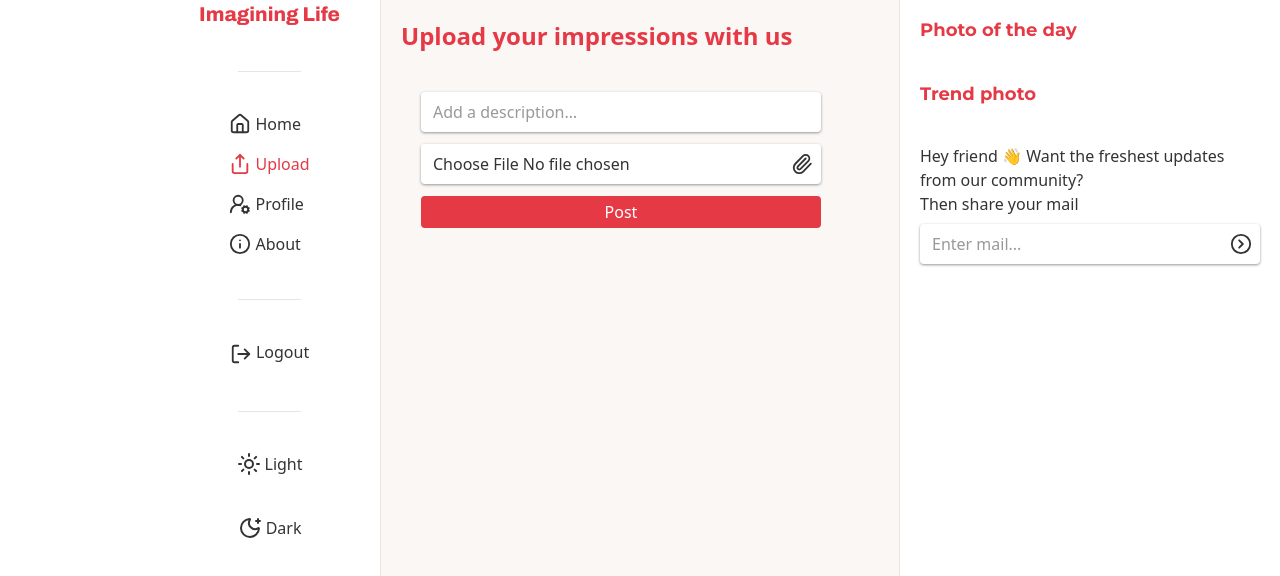
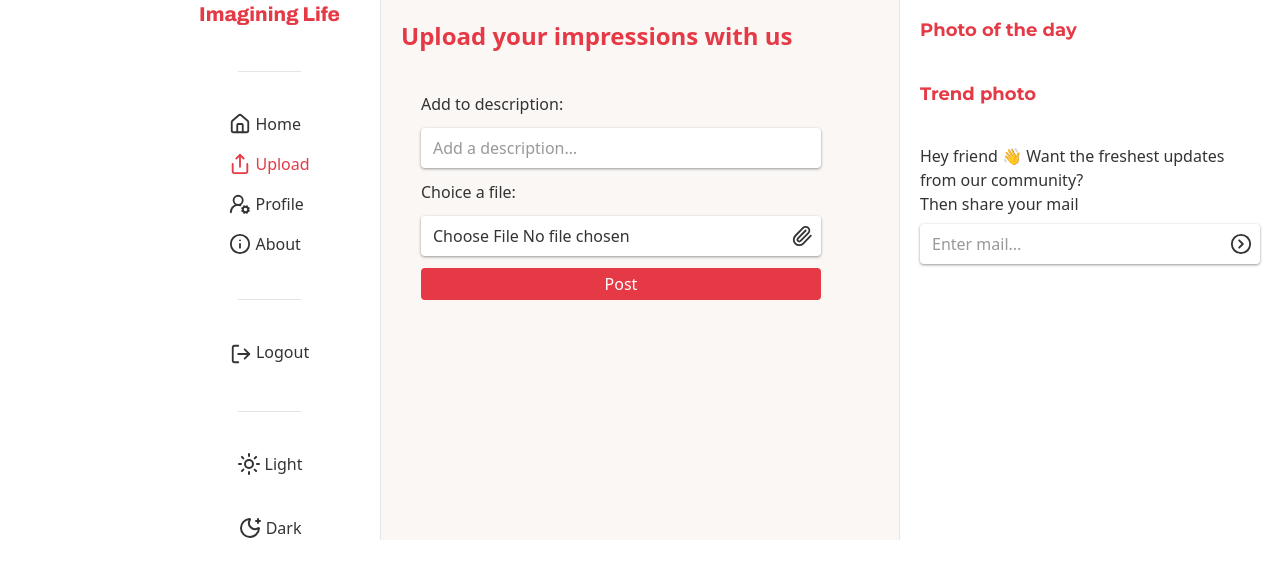
Before and after one commit to niki1tusa/imagining_life, a Next.js app: page /upload in a window 1280 px wide. Shown: the top 576 px of the page. Built offline with nearby package versions, Linux system fonts and the light colour scheme; no server answers.

Commit message:
update ui sidebars, add label for Fields, update readmi.md

```diff
--- a/src/app/(render)/(SSG)/about/page.tsx
+++ b/src/app/(render)/(SSG)/about/page.tsx
@@ -39,7 +39,7 @@ export const metadata: Metadata = {
 export default function Page() {
 	return (
 		<div className='px-5 pt-5'>
-			<Title heading='2xl' className='text-primary'>
+			<Title heading='2xl' className='text-primary mb-5'>
 				About us
 			</Title>
 			<div className='grid grid-cols-1 items-center xl:grid-cols-2'>
--- a/src/app/(render)/layout.tsx
+++ b/src/app/(render)/layout.tsx
@@ -4,7 +4,7 @@ import Sidebar from '@/components/Sidebar';
 export default function Mainlayout({ children }: { children: React.ReactNode }) {
 	return (
 		<div className='bg-light-white grid-cols-1 justify-center md:grid md:grid-cols-[1fr_minmax(0,520px)_1fr] 2xl:grid-cols-[1fr_700px_1fr]'>
-			<div className='md:justify-self-end'>
+			<div className='md:justify-self-end '>
 				<Sidebar />
 			</div>
 			<main
@@ -14,7 +14,7 @@ export default function Mainlayout({ children }: { children: React.ReactNode })
 			>
 				{children}
 			</main>
-			<div className='md:justify-self-start'>
+			<div className='md:justify-self-start '>
 				<RightAside />
 			</div>
 		</div>
--- a/src/components/RightAside.tsx
+++ b/src/components/RightAside.tsx
@@ -65,7 +65,13 @@ export default function RightAside() {
 			<div className='mb-1 hidden flex-col md:flex'>
 				<span>Hey friend &#128075; Want the freshest updates from our community?</span>
 				<span className='mb-2'>Then share your mail</span>
-				<Field query={query} setQuery={setQuery} type='mail' placeholder='Enter mail...' />
+				<Field
+					isMailField={true}
+					query={query}
+					setQuery={setQuery}
+					type='mail'
+					placeholder='Enter mail...'
+				/>
 			</div>
 		</motion.aside>
 	);
--- a/src/components/Sidebar.tsx
+++ b/src/components/Sidebar.tsx
@@ -32,7 +32,7 @@ export default function Sidebar() {
 				stiffness: 80,
 				damping: 15,
 			}}
-			className='bg-light-white sticky flex md:sticky top-4 items-center justify-around gap-10 py-3 pr-10 md:h-[100dvh] md:flex-col md:justify-start md:py-0 2xl:text-xl'
+			className='bg-light-white flex items-center justify-around gap-10 py-3 pr-10 md:sticky md:top-4 md:max-h-screen overflow-hidden md:flex-col md:justify-start md:py-0 2xl:text-xl'
 		>
 			<Title className='text-primary'>Imagining Life</Title>
 			<div className='border-gray hidden h-1 w-[45%] border-b md:block' />
--- a/src/components/ui/Field.tsx
+++ b/src/components/ui/Field.tsx
@@ -9,6 +9,7 @@ interface Props {
 	type?: 'text' | 'mail';
 	placeholder?: string;
 	isSearch?: boolean;
+	isMailField?: boolean;
 	error?: string;
 }
 export default function Field({
@@ -17,11 +18,15 @@ export default function Field({
 	type = 'text',
 	placeholder,
 	isSearch = false,
+	isMailField = false,
 	error,
 }: Props) {
 	return (
+		<>
+			{(!isSearch && !isMailField) && <label htmlFor='text'>Add to description:</label>}
 			<span className='relative flex max-w-[400px] flex-col gap-1 2xl:max-w-[600px]'>
 				<input
+					id='text'
 					value={query}
 					onChange={e => setQuery(e.target.value)}
 					type={type}
@@ -46,5 +51,6 @@ export default function Field({
 				)}
 				{error && <span className='text-sm text-red-500'>{error}</span>}
 			</span>
+		</>
 	);
 }
--- a/src/components/ui/FieldFile.tsx
+++ b/src/components/ui/FieldFile.tsx
@@ -1,6 +1,5 @@
 import { Paperclip } from 'lucide-react';
 import { ChangeEvent } from 'react';
-
 
 interface Props {
 	onChange: (file: File | null) => void;
@@ -12,8 +11,11 @@ export default function FieldFile({ onChange, error }: Props) {
 		onChange(file);
 	};
 	return (
+		<>
+			<label htmlFor='file'>Choice a file:</label>
 			<span className='bg-light-white relative flex max-w-[400px] flex-col gap-1 2xl:max-w-[600px]'>
 				<input
+					id='file'
 					type='file'
 					accept='image/*'
 					onChange={handleChange}
@@ -21,9 +23,10 @@ export default function FieldFile({ onChange, error }: Props) {
 				/>
 				<Paperclip
 					size={22}
-				className='absolute top-[50%] right-2 -translate-y-[50%] transform pointer-events-none'
+					className='pointer-events-none absolute top-[50%] right-2 -translate-y-[50%] transform'
 				/>
 				{error && <span className='text-sm text-red-500'>{error}</span>}
 			</span>
+		</>
 	);
 }
```
Also changed, not shown: 1 other file (tests, documents, lock files or other folders). Lines whose indentation alone changed are shown as unchanged.
